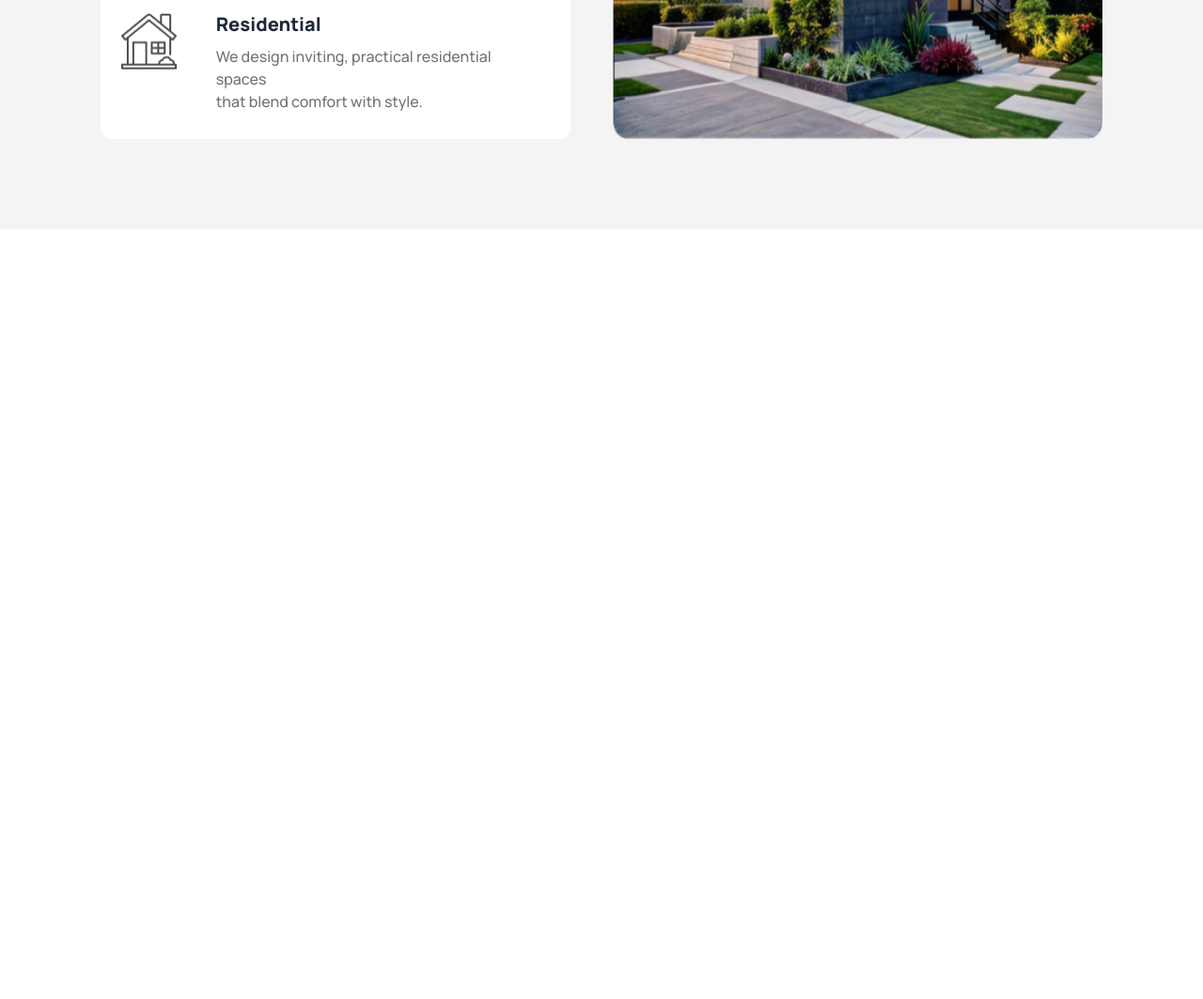
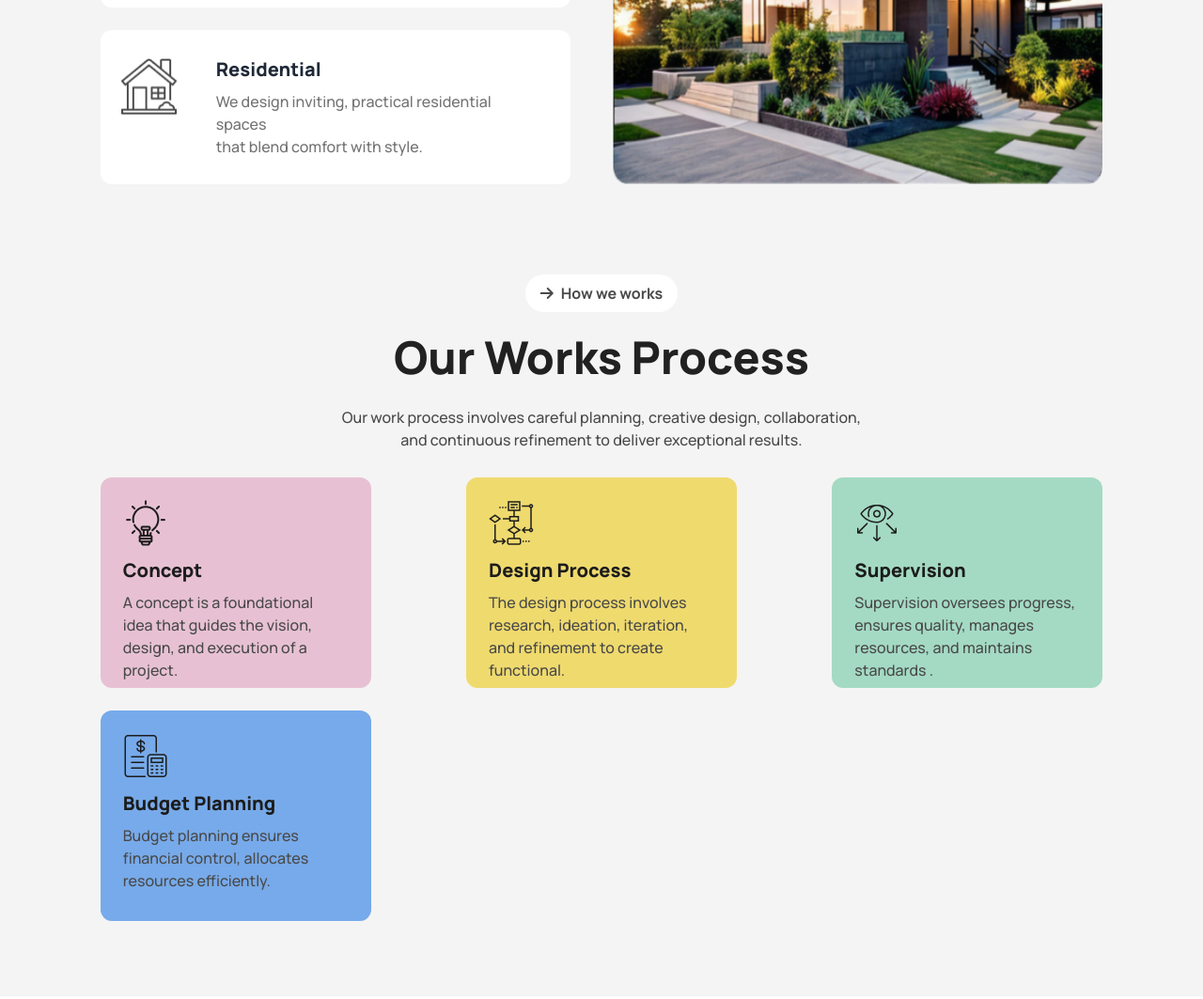
Before and after one commit to Md-Delwar-Hossain-Dulal/reset-Assignment-3, a plain HTML site: page index.html in a window 1280 px wide. Shown: the part 1570-2633 px from the top of the page at 94% size. Before the commit the page ends 1870 px from the top, so only its background shows below. Drawn offline with nearby package versions, Linux system fonts and the light colour scheme.

Commit message:
Our Works Process

```diff
--- a/index.html
+++ b/index.html
@@ -57,7 +57,7 @@
   <body class="font-manrope bg-customBackground">
     <header>
       <nav>
-        <div class="navbar lg:w-10/12 mx-auto">
+        <div class="navbar lg:w-10/12 mx-auto pt-14">
           <!-- !small -->
           <div class="navbar-start">
             <a class="btn btn-ghost text-3xl font-bold">
@@ -118,7 +118,7 @@
         </div>
       </nav>
     </header>
-    <!-- !================================ Banner section starts ================================== -->
+    <!-- !================================ Banner section starts ======================= ===== -->
     <main>
       <section>
         <div class="flex flex-col items-center w-10/12 mx-auto mt-12">
@@ -145,7 +145,7 @@
           </div>
         </div>
       </section>
-      <!-- !================================ We design thoughtful============================== -->
+      <!-- !=============================== We design thoughtful============================== -->
       <section class="bg-customDark mb-14">
         <div
           class="w-10/12 mx-auto mt-20 py-10 lg:py-24 lg:flex gap-11 lg:justify-between relative"
@@ -205,6 +205,78 @@
             />
           </div>
         </div>
+        <!-- !=============================== Our Works Process================================= -->
+        <div class="w-10/12 mx-auto text-center">
+          <button
+            class="bg-white p-2 rounded-full text-textDarkGray px-4 font-bold"
+          >
+            <i class="fa-solid fa-arrow-right pr-2"></i>How we works
+          </button>
+          <h1
+            class="text-3xl lg:text-5xl font-extrabold pt-6 text-textDarkerGray"
+          >
+            Our Works Process
+          </h1>
+          <p class="font-medium text-textDarkGray py-7">
+            Our work process involves careful planning, creative design,
+            collaboration, <br />
+            and continuous refinement to deliver exceptional results.
+          </p>
+        </div>
+        <!-- !==== color box ===== -->
+        <div
+          class="flex flex-wrap gap-6 w-10/12 mx-auto pb-20 justify-around lg:justify-between"
+        >
+          <div class="bg-customPink rounded-xl w-72 h-56 p-6">
+            <div>
+              <img src="./assets/concept.png" alt="" />
+            </div>
+            <h1 class="font-extrabold text-xl text-textDarkestGray pt-3">
+              Concept
+            </h1>
+            <p class="text-textDarkGray font-medium py-2 text-wrap">
+              A concept is a foundational <br />
+              idea that guides the vision, <br />design, and execution of a
+              project.
+            </p>
+          </div>
+          <div class="bg-customYellow rounded-xl w-72 h-56 p-6">
+            <div>
+              <img src="./assets/flow-chart.png" alt="" />
+            </div>
+            <h1 class="font-extrabold text-xl text-textDarkestGray pt-3">
+              Design Process
+            </h1>
+            <p class="text-textDarkGray font-medium pt-2 text-wrap">
+              The design process involves research, ideation, iteration, and
+              refinement to create functional.
+            </p>
+          </div>
+          <div class="bg-customAqua rounded-xl w-72 h-56 p-6">
+            <div>
+              <img src="./assets/vision.png" alt="" />
+            </div>
+            <h1 class="font-extrabold text-xl text-textDarkestGray pt-3">
+              Supervision
+            </h1>
+            <p class="text-textDarkGray font-medium pt-2 text-wrap">
+              Supervision oversees progress, ensures quality, manages resources,
+              and maintains standards .
+            </p>
+          </div>
+          <div class="bg-customBlue rounded-xl w-72 h-56 p-6">
+            <div>
+              <img src="./assets/budget-planning.png" alt="" />
+            </div>
+            <h1 class="font-extrabold text-xl text-textDarkestGray pt-3">
+              Budget Planning
+            </h1>
+            <p class="text-textDarkGray font-medium pt-2 text-wrap">
+              Budget planning ensures financial control, allocates resources
+              efficiently.
+            </p>
+          </div>
+        </div>
       </section>
     </main>
   </body>
```
